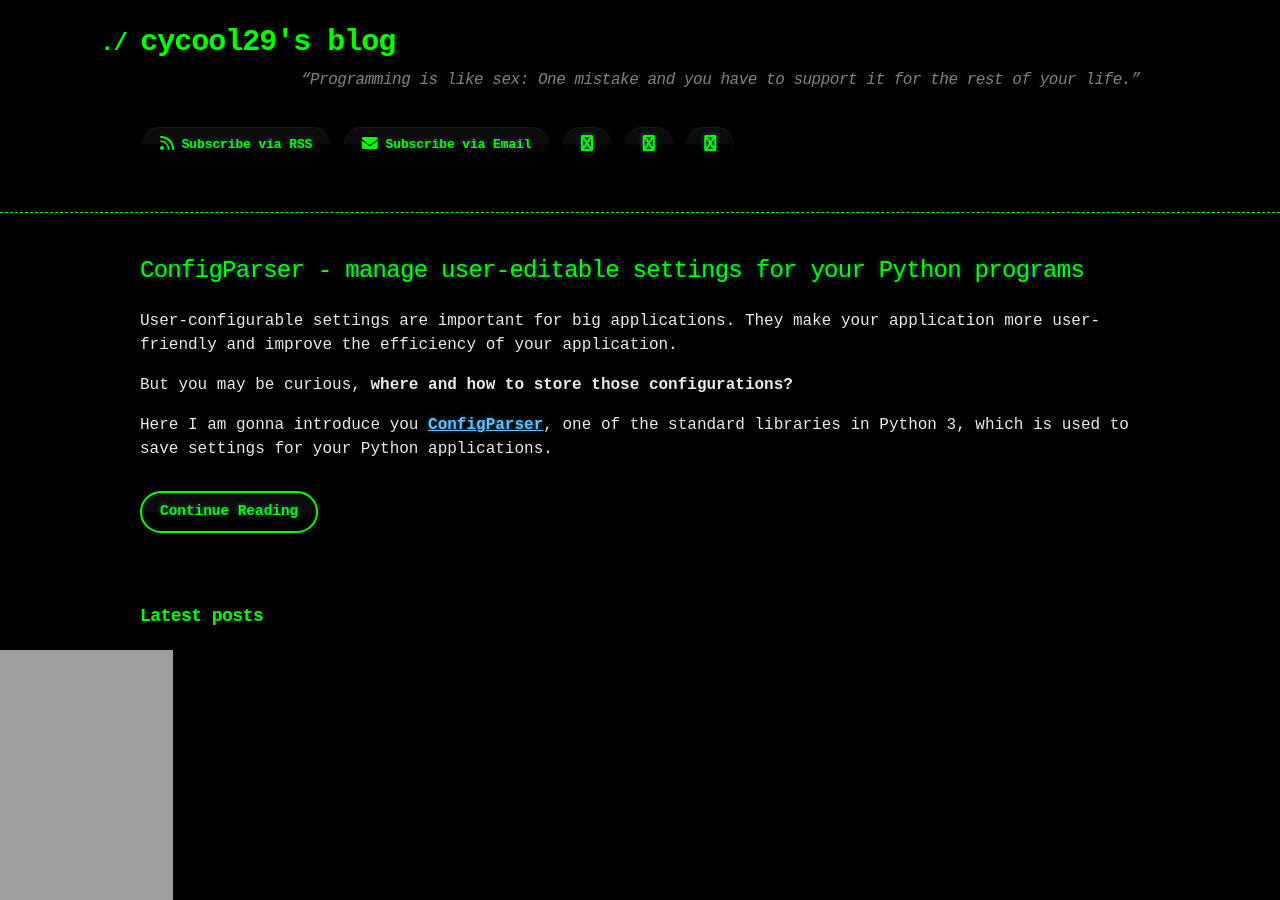
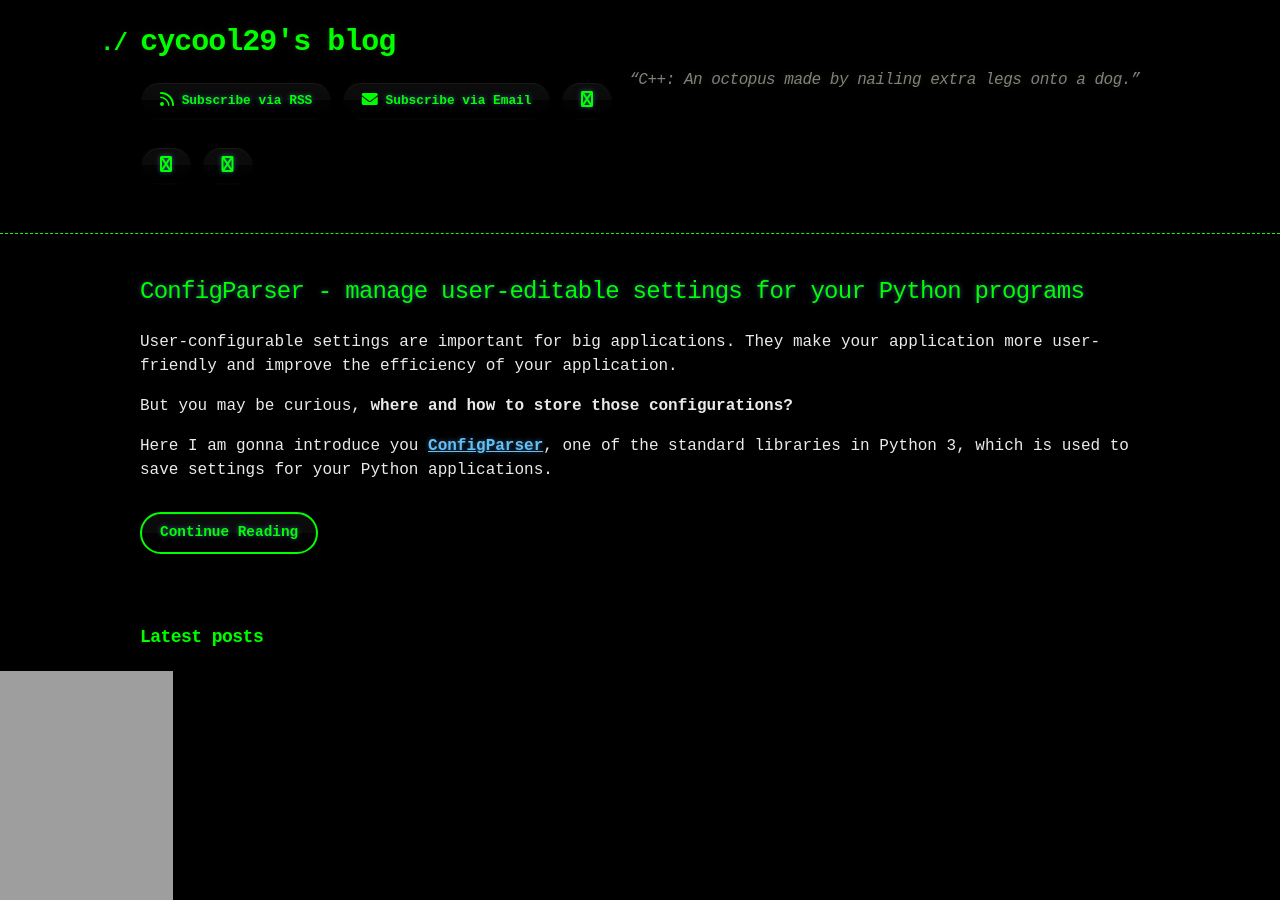
Before and after one commit to cycool29/cycool29.github.io, a Jekyll site: the page built from index.md, in a window 1280 px wide and 900 px high. Built offline with Jekyll 4.4.1, drawn with Linux system fonts in a browser that asks for light colours; a style sheet for code colours, icons or effects is not loaded.

Commit message:
Update quotes

```diff
--- a/_config.yml
+++ b/_config.yml
@@ -1,5 +1,5 @@
 title: cycool29's blog
-description: "“Programming is like sex: One mistake and you have to support it for the rest of your life.” "
+description: "“C++: An octopus made by nailing extra legs onto a dog.” "
 bio: A high school student. Intermediate in Python, Git, Bash. Learning JavaScript. He/Him. "
 author: cycool29
 url: https://cycool29.github.io
```
